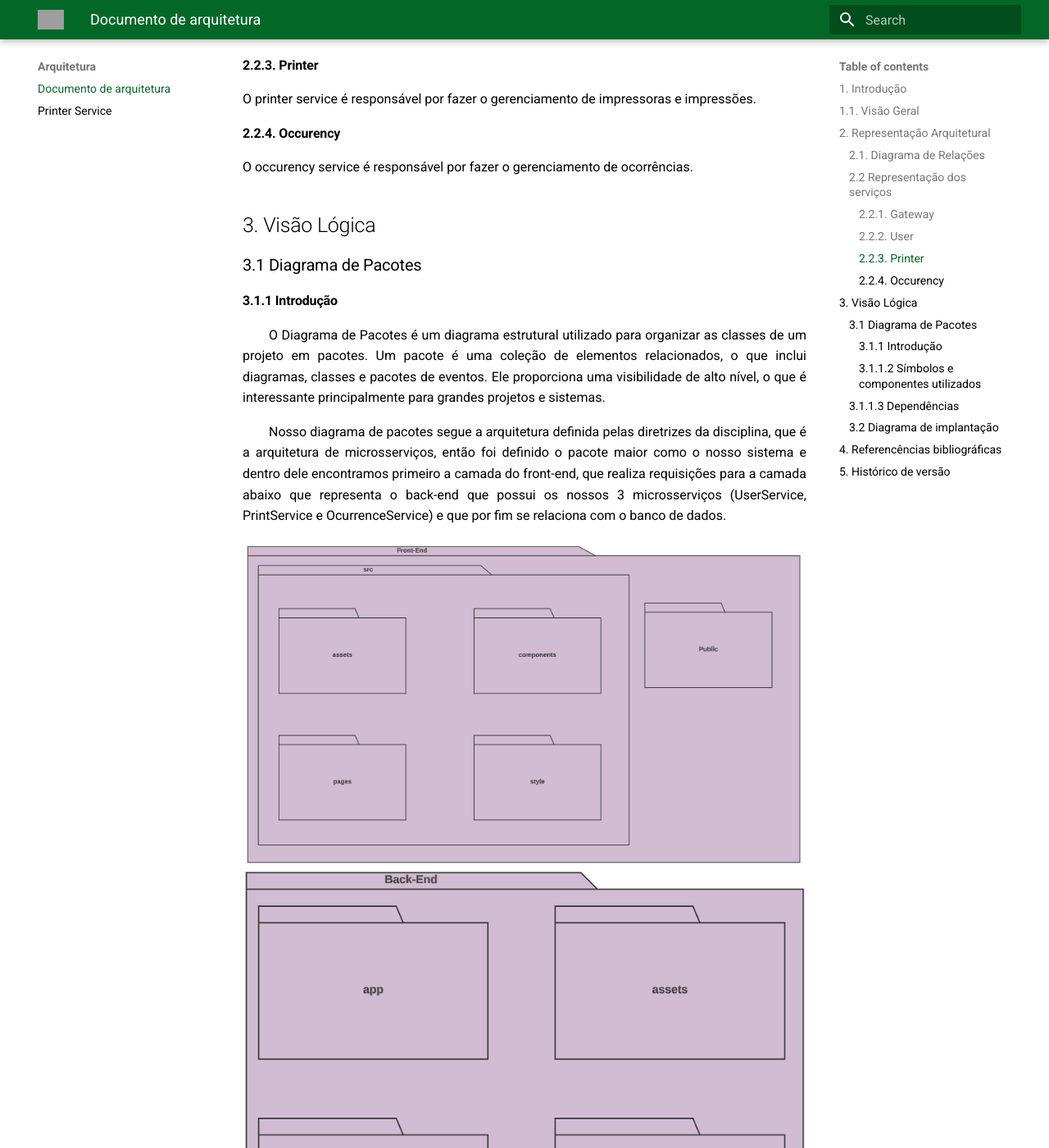
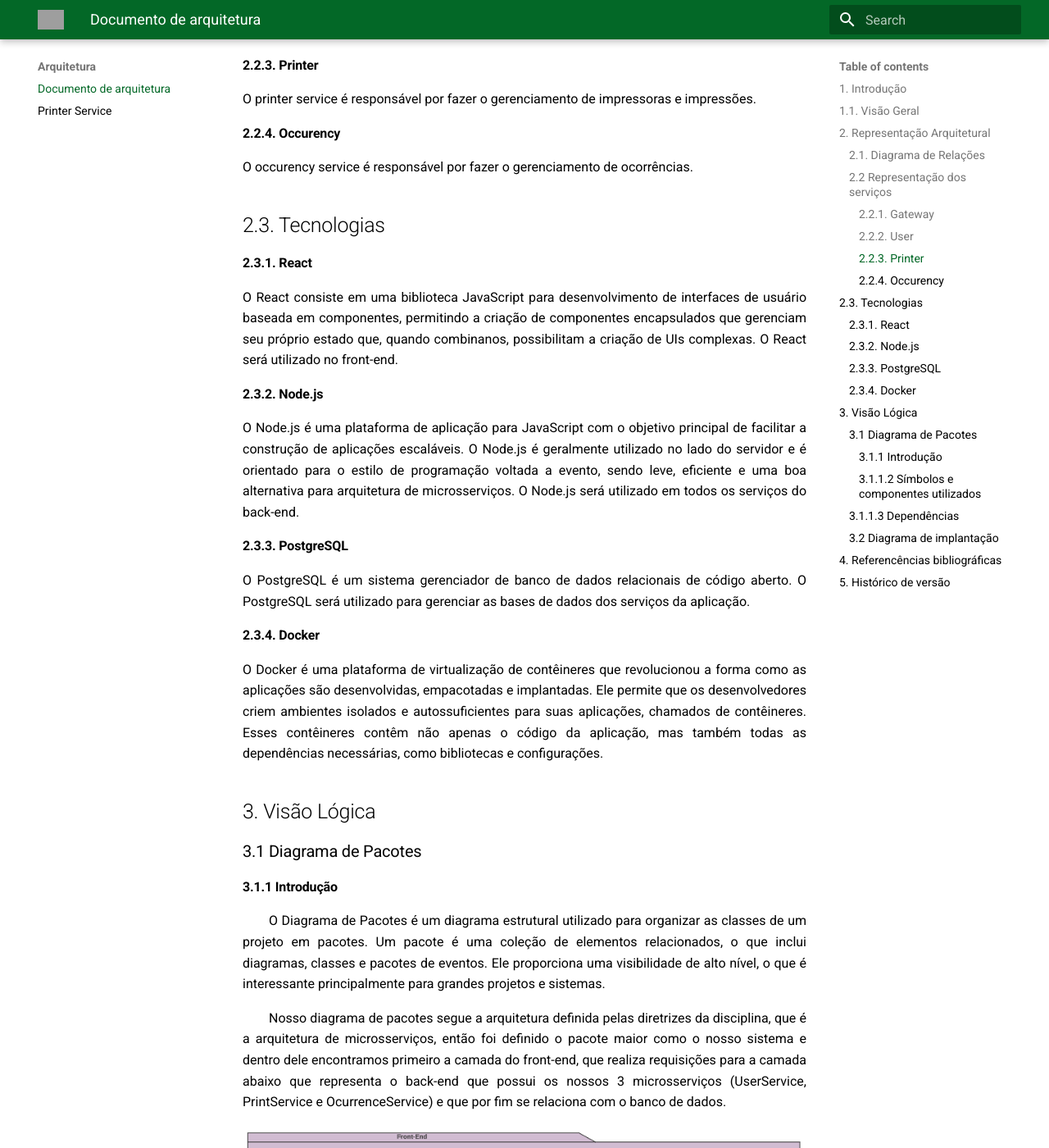
Before and after one commit to fga-eps-mds/2023.2-PrintGo-Doc, an MkDocs documentation site: the page built from docs/Arquitetura/documentoArquitetura.md, in a window 1280 px wide and 1400 px high, scrolled down 822 px. Shown: the whole window at 82% size. Built offline with MkDocs 1.6.1 and Material for MkDocs 9.7.7, drawn with Linux system fonts in a browser that asks for light colours; some of the changed text lies outside the part shown; grey boxes are pictures that could not be loaded.

Commit message:
:bulb:(#140) Adicionando texto de tecnologias

```diff
--- a/docs/Arquitetura/documentoArquitetura.md
+++ b/docs/Arquitetura/documentoArquitetura.md
@@ -27,6 +27,19 @@ O printer service é responsável por fazer o gerenciamento de impressoras e imp
 
 #### 2.2.4. Occurency
 O occurency service é responsável por fazer o gerenciamento de ocorrências.
+
+## 2.3. Tecnologias
+#### 2.3.1. React
+O React consiste em uma biblioteca JavaScript para desenvolvimento de interfaces de usuário baseada em componentes, permitindo a criação de componentes encapsulados que gerenciam seu próprio estado que, quando combinanos, possibilitam a criação de UIs complexas. O React será utilizado no front-end.
+
+#### 2.3.2. Node.js
+O Node.js é uma plataforma de aplicação para JavaScript com o objetivo principal de facilitar a construção de aplicações escaláveis. O Node.js é geralmente utilizado no lado do servidor e é orientado para o estilo de programação voltada a evento, sendo leve, eficiente e uma boa alternativa para arquitetura de microsserviços. O Node.js será utilizado em todos os serviços do back-end.
+
+#### 2.3.3. PostgreSQL
+O PostgreSQL é um sistema gerenciador de banco de dados relacionais de código aberto. O PostgreSQL será utilizado para gerenciar as bases de dados dos serviços da aplicação.
+
+#### 2.3.4. Docker
+O Docker é uma plataforma de virtualização de contêineres que revolucionou a forma como as aplicações são desenvolvidas, empacotadas e implantadas. Ele permite que os desenvolvedores criem ambientes isolados e autossuficientes para suas aplicações, chamados de contêineres. Esses contêineres contêm não apenas o código da aplicação, mas também todas as dependências necessárias, como bibliotecas e configurações.
 
 ## 3. Visão Lógica
 ### 3.1 Diagrama de Pacotes
@@ -70,3 +83,4 @@ Importação de pacote (import): O conteúdo público do pacote de destino é ad
 | 20/10/2023 | Adicionando referências e versionamento | Vitor Diniz |
 | 20/10/2023 | Adicionando texto do diagrama de pacotes | Júlia Farias Sousa |
 | 21/10/2023 | Adicionando o diagrama de pacotes | Lucas Lima Ferraz |
+| 21/10/2023 | Adicionando texto de tecnologias e representação de serviços | Vitor Diniz |
```
